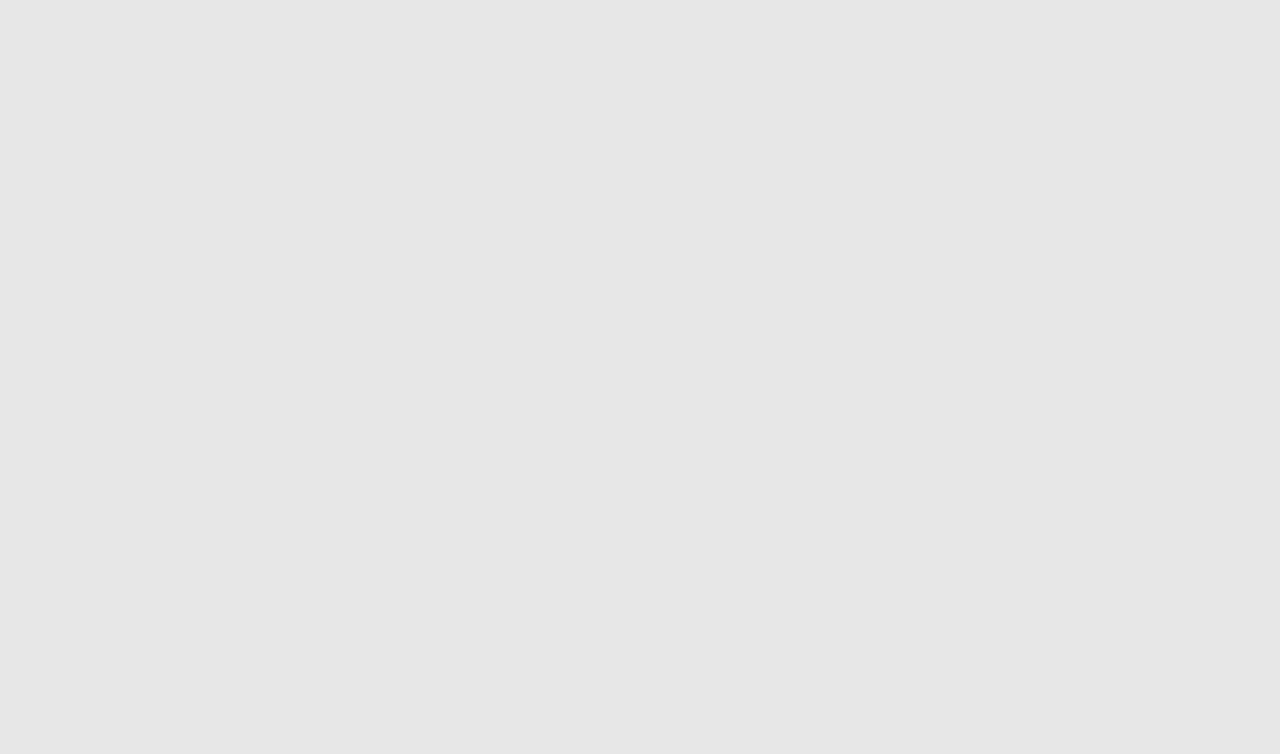
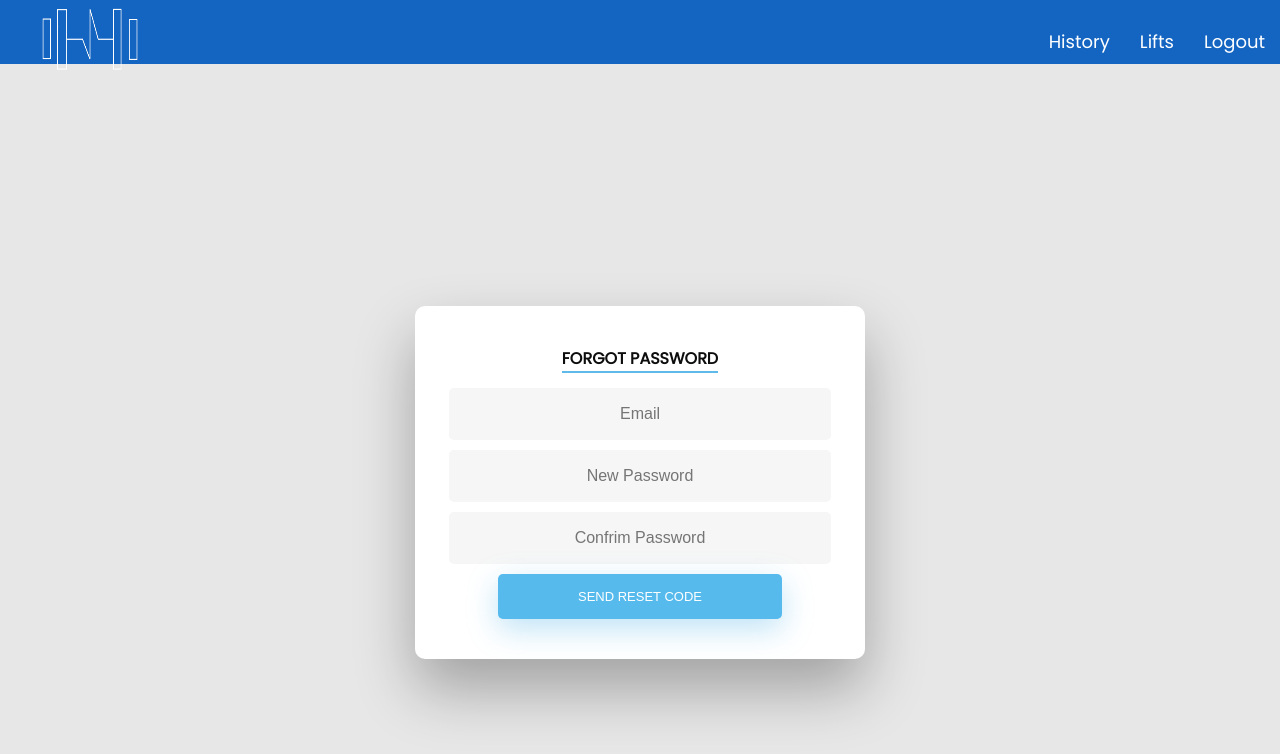
Before and after one commit to MarkByrneDKIT/GymVision, a React (Create React App) app in the folder app/: page /PasswordChange in a window 1280 px wide. Before the commit this address had no page. Shown: the top 754 px of the page. Built offline with nearby package versions, Linux system fonts and the light colour scheme.

Commit message:
Fix: fixed app.js Route to pages

```diff
--- a/app/src/App.js
+++ b/app/src/App.js
@@ -9,6 +9,7 @@ import ShoulderPress from './pages/lift/shoulderPress'
 import History from './pages/lift/history'
 import Session from './pages/lift/session'
 import Recovery from './pages/accountRecovery/recovery'
+import PasswordChange from './pages/accountRecovery/PasswordChange'
 
 
 import{
@@ -32,6 +33,7 @@ function App() {
         <Route path="/history" element={<History />}/>
         <Route path="/session" element={<Session />}/>
         <Route path="/recovery" element={<Recovery />}/>
+        <Route path="/PasswordChange" element={<PasswordChange />}/>
       </Routes>
      </Router>
   );
--- a/app/src/pages/accountRecovery/PasswordChange.jsx
+++ b/app/src/pages/accountRecovery/PasswordChange.jsx
@@ -2,7 +2,7 @@ import "./recovery.css"
 import { useRef } from "react"
 import Navbar from '../../components/Navbar/Navbar'
 
-export default function Recovery() {
+export default function PasswordChange() {
     const passCode = useRef();
     const newPassword = useRef();
 
--- a/app/src/pages/accountRecovery/recovery.jsx
+++ b/app/src/pages/accountRecovery/recovery.jsx
@@ -16,7 +16,6 @@ export default function Recovery() {
             <h2 className="active"> Forgot Password </h2>
 
 
-
             {/* Forgot Pass Form*/}
             <form>
               <input type="text" id="login" className="fadeIn second" name="username" placeholder="Email" ref={email} required />
--- a/app/src/pages/lift/session.jsx
+++ b/app/src/pages/lift/session.jsx
@@ -1,5 +1,4 @@
 import React, { useState, useEffect } from 'react';
-import axios from 'axios';
 import { useLocation } from "react-router-dom";
 import Navbar from '../../components/Navbar/Navbar'
 import ErrorImage from '../../components/ErrorImages/errorImages';
```
